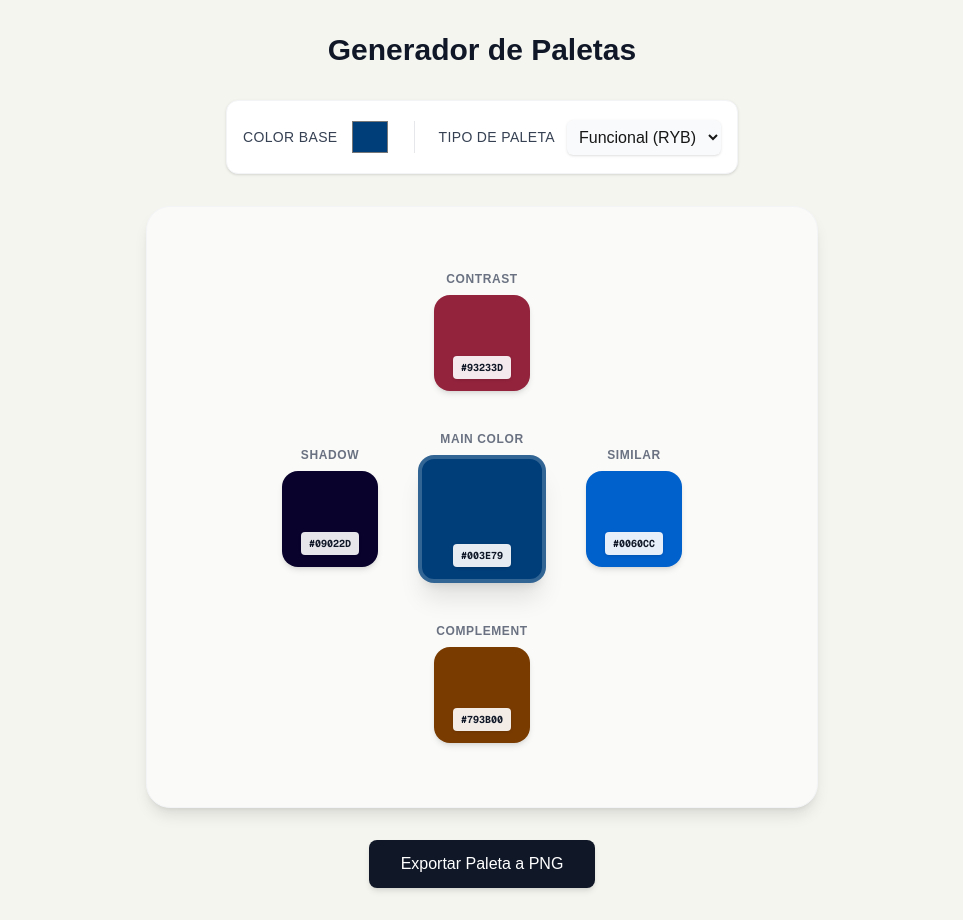
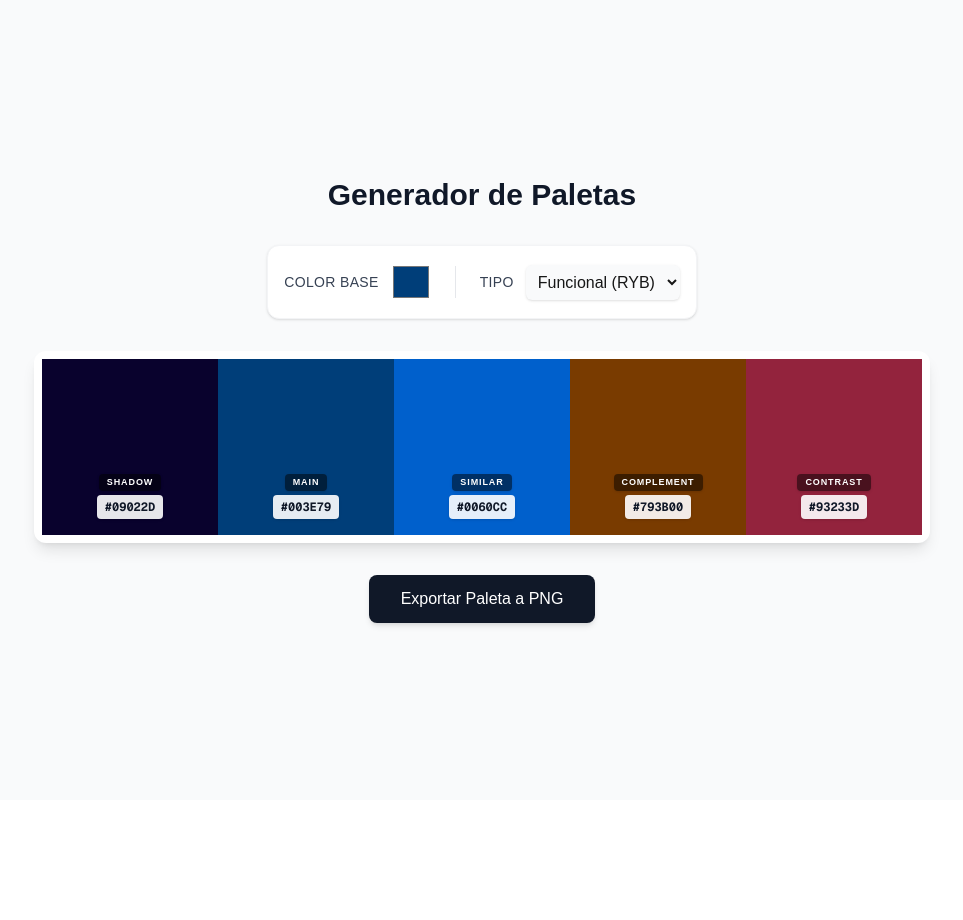
Before and after one commit to Thedarklee/mi-paleta-app, a Next.js app: page / in a window 1280 px wide. Shown: the whole page, without its empty margins (158-1121 px from the left). After the commit the page ends 800 px from the top, so only its background shows below. Built offline with nearby package versions, Linux system fonts and the light colour scheme.

Commit message:
más colores en las paletas

```diff
--- a/app/page.js
+++ b/app/page.js
@@ -5,12 +5,12 @@ import chroma from 'chroma-js';
 import { toPng } from 'html-to-image';
 
 export default function Home() {
-  const [baseColor, setBaseColor] = useState('#003e79'); // Empezamos con el azul de tu ejemplo
-  const [harmony, setHarmony] = useState('funcional'); // Nueva opción por defecto
+  const [baseColor, setBaseColor] = useState('#003e79');
+  const [harmony, setHarmony] = useState('funcional');
   const [colorCount, setColorCount] = useState(5);
   const paletteRef = useRef(null);
 
-  // --- 1. LÓGICA DE PALETAS LINEALES (5 a 10 colores) ---
+  // --- 1. LÓGICA DE PALETAS LINEALES ---
   const generatePalette = (color, rule, count) => {
     try {
       const c = chroma(color);
@@ -34,19 +34,19 @@ export default function Home() {
     }
   };
 
-  // --- 2. LÓGICA DE PALETA FUNCIONAL RYB (La Cruz) ---
+  // --- 2. LÓGICA DE PALETA FUNCIONAL RYB ---
   const getFunctionalColors = (color) => {
     try {
       const c = chroma(color);
-      return {
-        main: c.hex(),
-        similar: c.brighten(0.8).saturate(1.5).hex(), // Más vivo y brillante
-        shadow: c.darken(1.5).desaturate(0.5).hex(),  // Más oscuro y apagado
-        complement: c.set('hsl.h', '+180').hex(),     // Opuesto digital
-        contrast: c.set('hsl.h', '+130').brighten(0.5).hex() // Triádico ajustado
-      };
+      return [
+        { label: 'SHADOW', hex: c.darken(1.5).desaturate(0.5).hex() },
+        { label: 'MAIN', hex: c.hex() },
+        { label: 'SIMILAR', hex: c.brighten(0.8).saturate(1.5).hex() },
+        { label: 'COMPLEMENT', hex: c.set('hsl.h', '+180').hex() },
+        { label: 'CONTRAST', hex: c.set('hsl.h', '+130').brighten(0.5).hex() }
+      ];
     } catch (error) {
-      return { main: '#ccc', similar: '#ccc', shadow: '#ccc', complement: '#ccc', contrast: '#ccc' };
+      return Array(5).fill({ label: 'ERROR', hex: '#cccccc' });
     }
   };
 
@@ -56,8 +56,7 @@ export default function Home() {
   const handleExport = () => {
     if (paletteRef.current === null) return;
 
-    // Añadimos backgroundColor white para que la cruz no tenga fondo transparente al exportar
-    toPng(paletteRef.current, { cacheBust: true, backgroundColor: '#ffffff' })
+    toPng(paletteRef.current, { cacheBust: true })
       .then((dataUrl) => {
         const link = document.createElement('a');
         link.download = `paleta-${harmony}.png`;
@@ -69,25 +68,8 @@ export default function Home() {
       });
   };
 
-  // --- COMPONENTE DE BLOQUE PARA LA CRUZ ---
-  const ColorBlock = ({ title, color, isMain }) => (
-    <div className="flex flex-col items-center gap-2">
-      <span className="text-[10px] sm:text-xs font-bold text-gray-500 uppercase tracking-wider">{title}</span>
-      <div
-        className={`rounded-2xl shadow-md flex items-end justify-center pb-3 transition-transform hover:scale-105 ${
-          isMain ? 'w-24 h-24 sm:w-32 sm:h-32 shadow-xl z-10 border-4 border-white/20' : 'w-20 h-20 sm:w-24 sm:h-24'
-        }`}
-        style={{ backgroundColor: color }}
-      >
-        <span className="bg-white/90 px-2 py-1 rounded text-[10px] font-mono text-gray-900 font-bold uppercase shadow-sm">
-          {color}
-        </span>
-      </div>
-    </div>
-  );
-
   return (
-    <div className="min-h-screen bg-[#f5f5f0] flex flex-col items-center justify-center p-4 sm:p-8">
+    <div className="min-h-screen bg-gray-50 flex flex-col items-center justify-center p-4 sm:p-8">
       <h1 className="text-3xl font-bold mb-8 text-gray-900 text-center">Generador de Paletas</h1>
 
       {/* Controles */}
@@ -108,7 +90,7 @@ export default function Home() {
 
         {/* Armonía */}
         <div className="flex items-center gap-3">
-          <label className="font-medium text-gray-700 text-sm uppercase tracking-wide">Tipo de Paleta</label>
+          <label className="font-medium text-gray-700 text-sm uppercase tracking-wide">Tipo</label>
           <select
             value={harmony}
             onChange={(e) => setHarmony(e.target.value)}
@@ -122,7 +104,7 @@ export default function Home() {
           </select>
         </div>
 
-        {/* Cantidad de Colores (Se oculta si está en modo Funcional) */}
+        {/* Cantidad de Colores (Oculto en modo funcional) */}
         {harmony !== 'funcional' && (
           <>
             <div className="hidden sm:block w-px h-8 bg-gray-200"></div>
@@ -142,46 +124,31 @@ export default function Home() {
         )}
       </div>
 
-      {/* ÁREA DE RENDERIZADO CONDICIONAL */}
-      {harmony === 'funcional' ? (
-
-        /* 1. Layout de Cruz (Funcional) */
-        <div
-          ref={paletteRef}
-          className="bg-[#fafaf8] p-8 sm:p-12 rounded-3xl shadow-lg mb-8 w-full max-w-2xl flex items-center justify-center border border-gray-100"
-        >
-          <div className="grid grid-cols-3 grid-rows-3 gap-2 sm:gap-6 items-center justify-items-center">
-            {/* Fila 1 */}
-            <div className="col-start-2 row-start-1">
-              <ColorBlock title="CONTRAST" color={funcColors.contrast} />
-            </div>
-
-            {/* Fila 2 */}
-            <div className="col-start-1 row-start-2">
-              <ColorBlock title="SHADOW" color={funcColors.shadow} />
-            </div>
-            <div className="col-start-2 row-start-2">
-              <ColorBlock title="MAIN COLOR" color={funcColors.main} isMain={true} />
-            </div>
-            <div className="col-start-3 row-start-2">
-              <ColorBlock title="SIMILAR" color={funcColors.similar} />
-            </div>
-
-            {/* Fila 3 */}
-            <div className="col-start-2 row-start-3">
-              <ColorBlock title="COMPLEMENT" color={funcColors.complement} />
-            </div>
-          </div>
-        </div>
-
-      ) : (
-
-        /* 2. Layout Lineal Tradicional (El que ya tenías) */
+      {/* Contenedor de la Paleta Unificado (Fila horizontal para todos) */}
       <div
         ref={paletteRef}
         className="flex w-full max-w-4xl h-48 rounded-xl overflow-hidden shadow-lg mb-8 bg-white p-2"
       >
-          {palette.map((color, index) => (
+        {harmony === 'funcional'
+          ? /* Renderizado en fila para la paleta Funcional */
+            funcColors.map((item, index) => (
+              <div
+                key={index}
+                className="flex-1 flex flex-col items-center justify-end pb-4 transition-all hover:flex-[1.5] group"
+                style={{ backgroundColor: item.hex }}
+              >
+                <div className="flex flex-col items-center gap-1 opacity-0 group-hover:opacity-100 sm:opacity-100 transition-opacity">
+                  <span className="bg-black/50 text-white px-2 py-0.5 rounded text-[9px] font-bold uppercase tracking-widest shadow-sm">
+                    {item.label}
+                  </span>
+                  <span className="bg-white/90 px-2 py-1 rounded text-[10px] sm:text-xs font-mono text-gray-900 font-bold uppercase shadow-sm">
+                    {item.hex}
+                  </span>
+                </div>
+              </div>
+            ))
+          : /* Renderizado estándar para el resto */
+            palette.map((color, index) => (
               <div
                 key={index}
                 className="flex-1 flex items-end justify-center pb-4 transition-all hover:flex-[1.5] group"
@@ -191,9 +158,9 @@ export default function Home() {
                   {color}
                 </span>
               </div>
-          ))}
+            ))
+        }
       </div>
-      )}
 
       {/* Botón de Exportar */}
       <button
```
Lines whose indentation alone changed are shown as unchanged.
